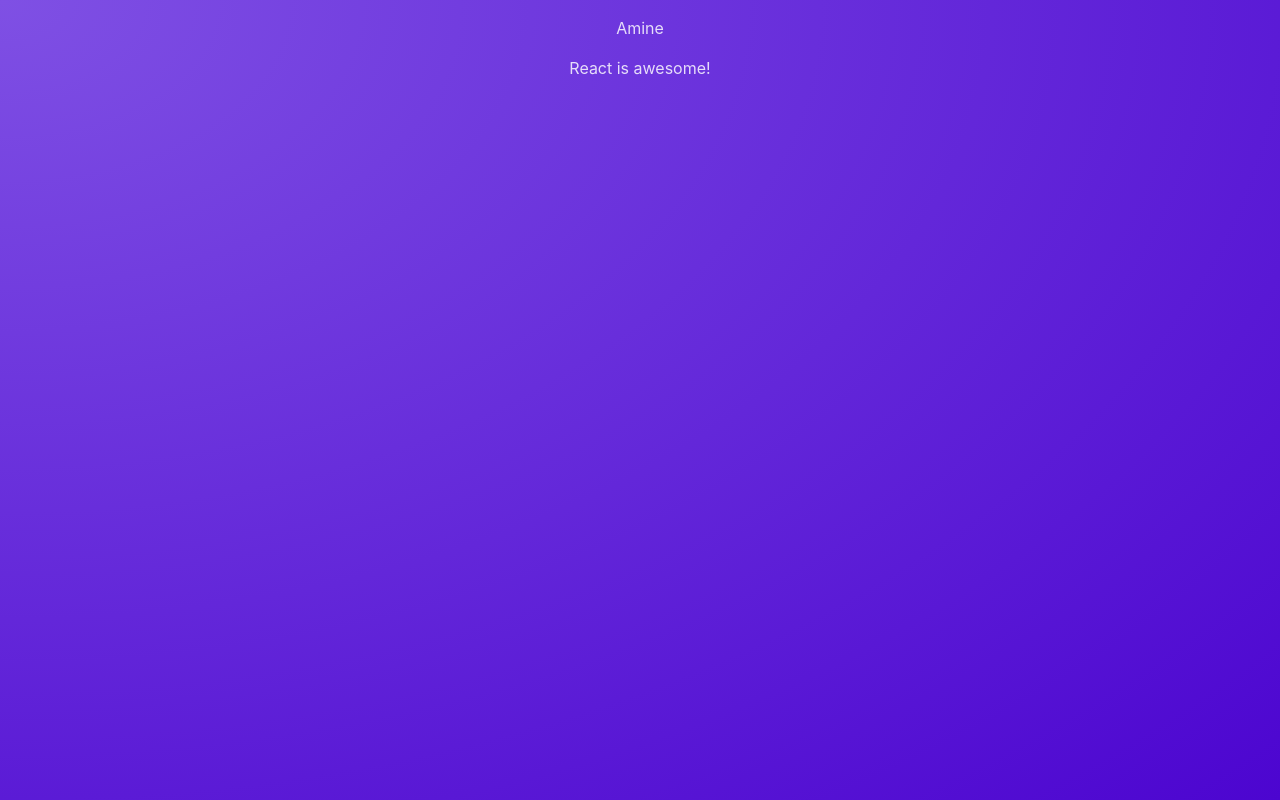
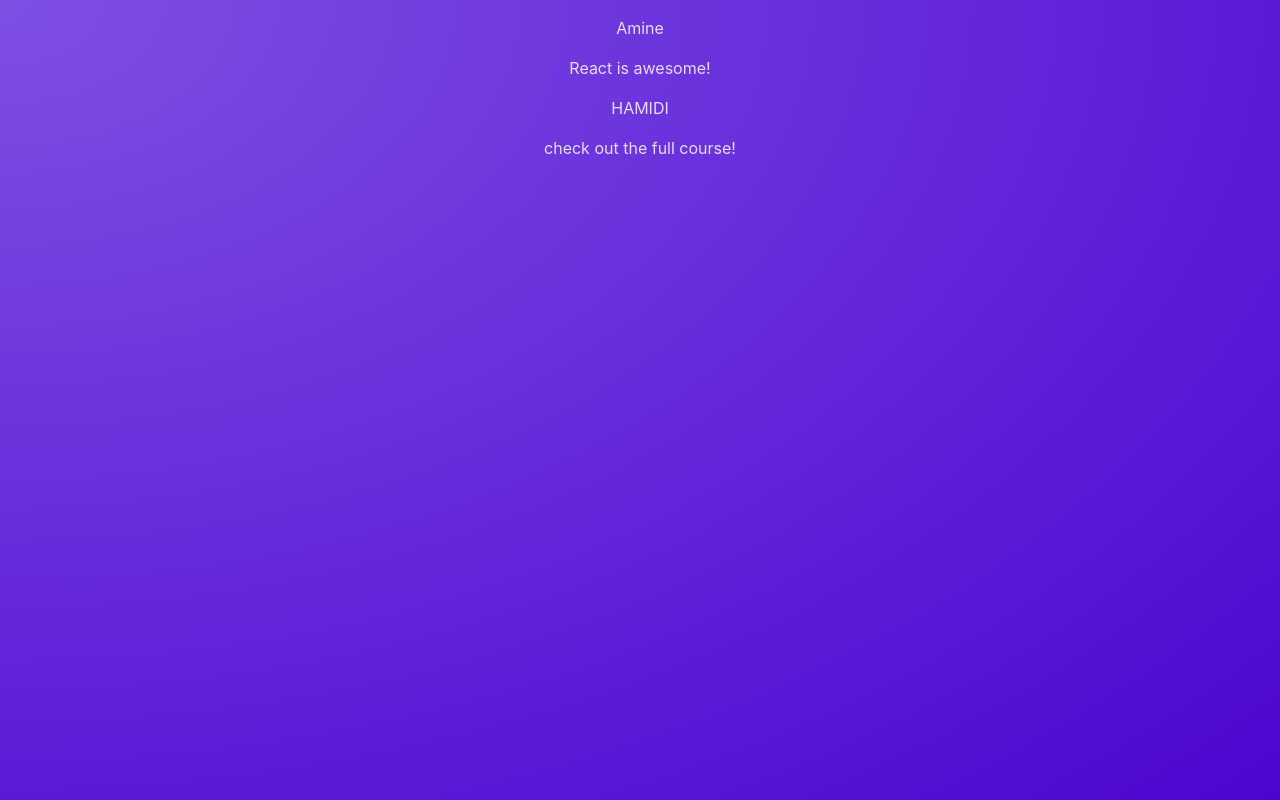
Before and after one commit to Amine-Hamidi/react-crash-course, a React (Vite) app: page / in a window 1280 px wide. Built offline with nearby package versions, Linux system fonts and the light colour scheme.

Commit message:
Passing Data to Component with props

```diff
--- a/src/App.jsx
+++ b/src/App.jsx
@@ -1,6 +1,12 @@
 import Post from './components/post';
 function App() {
-  return <Post />;
+  return (
+    <main>
+      <Post author="Amine" body="React is awesome!" />
+      <Post author="HAMIDI" body="check out the full course!" />
+    </main>
+  );
+
 }
 
 export default App;
--- a/src/components/Post.jsx
+++ b/src/components/Post.jsx
@@ -1,12 +1,12 @@
-const names = ["Amine", "HAMIDI"];
 
 
-function Post() {
-    const chosenName=Math.random() > 0.5 ? names[0] : names[1];
+
+function Post(props) {
+
     return(
         <div>
-            <p>{chosenName}</p>
-            <p>React is awesome!</p>
+            <p>{props.author}</p>
+            <p>{props.body}</p>
         </div>
     );
 }
```
